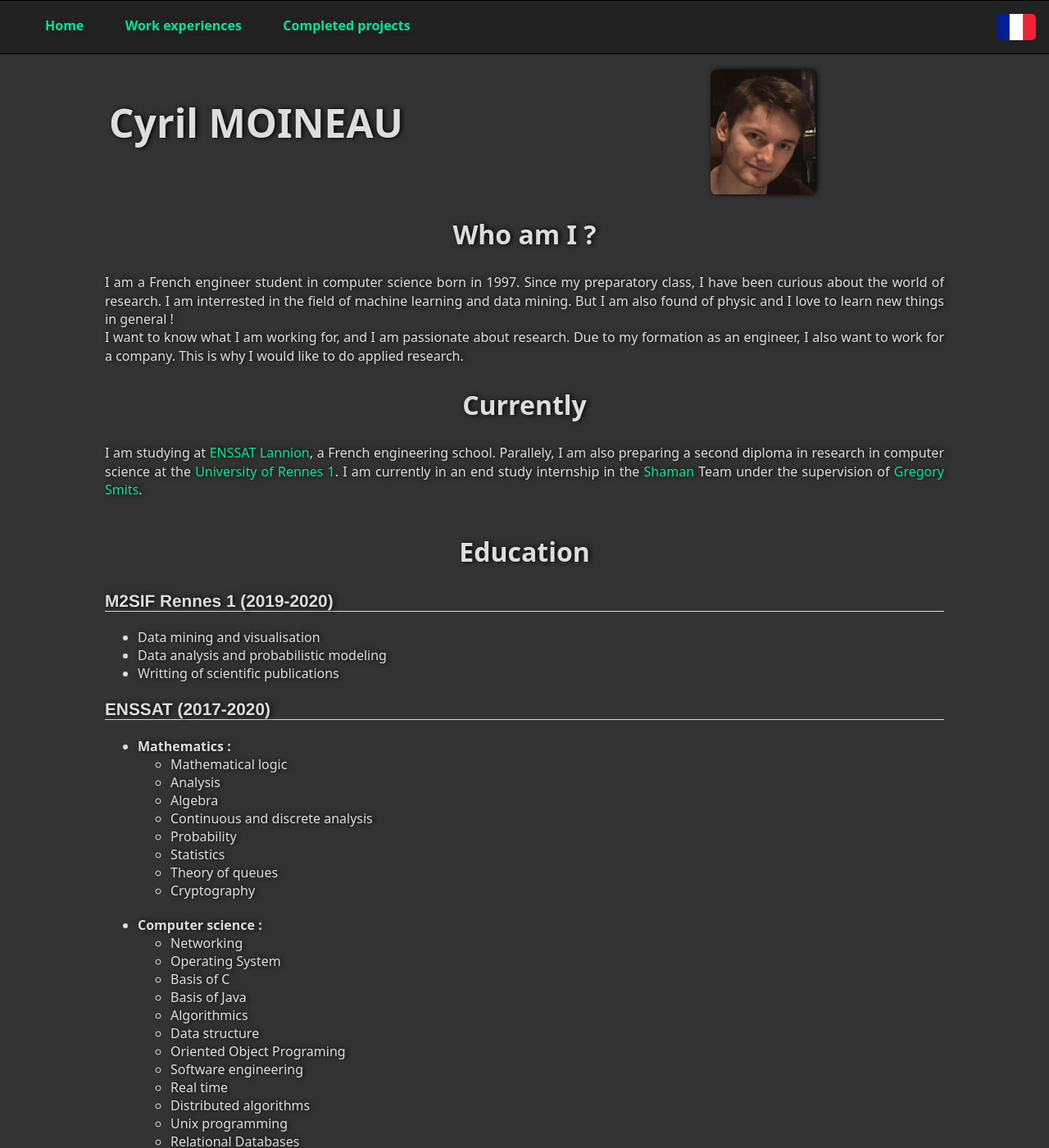
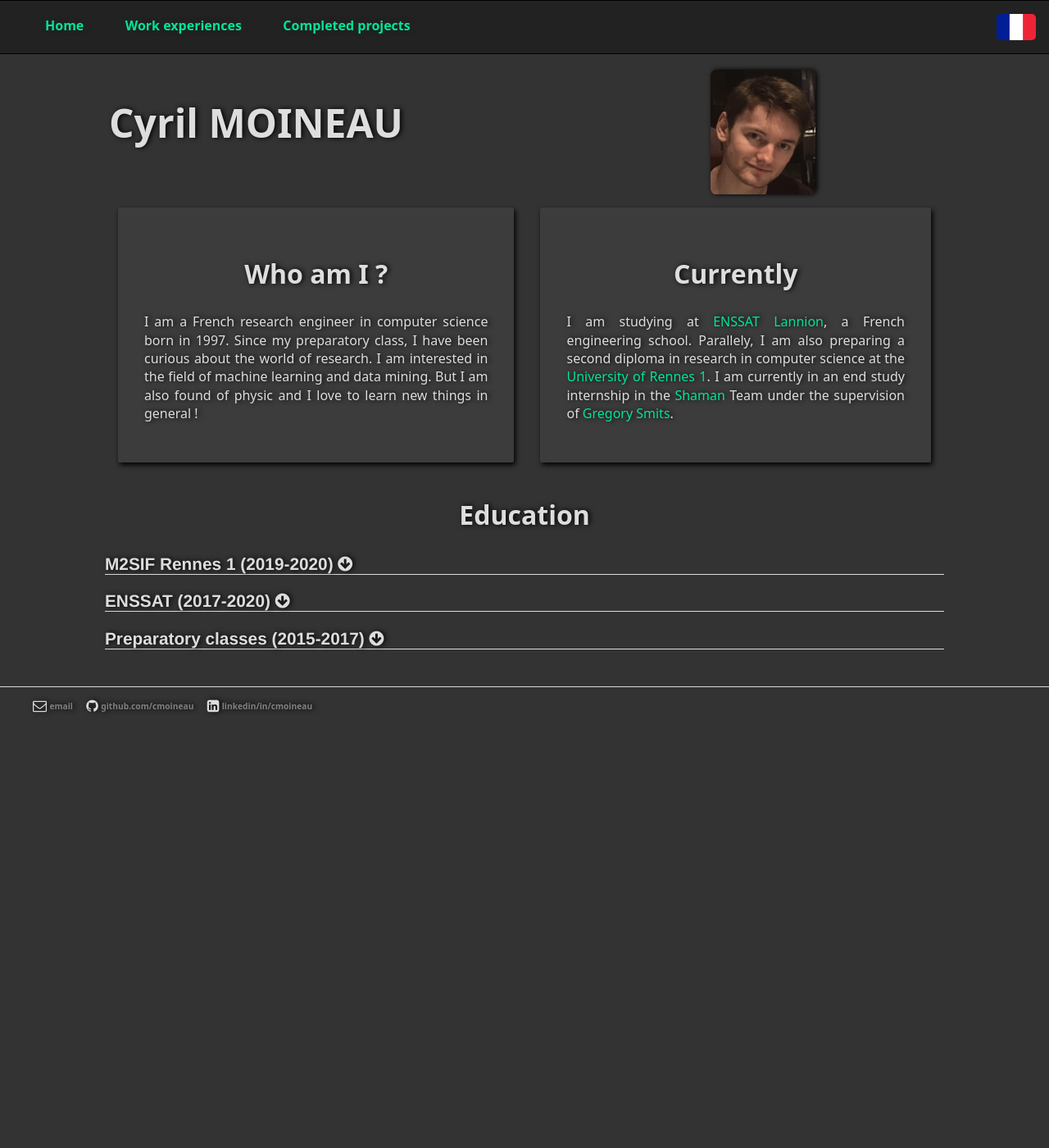
Before and after one commit to cmoineau/cmoineau.github.io, a Jekyll site: the page built from index.html, in a window 1280 px wide and 1400 px high. Shown: the whole window at 82% size. Built offline with Jekyll 4.4.1, drawn with Linux system fonts in a browser that asks for light colours; some of the changed text lies outside the part shown.

Commit message:
Visual Update.x

```diff
--- a/index.html
+++ b/index.html
@@ -8,15 +8,14 @@ title: Cyril MOINEAU
 			<h1 style="float: left;">Cyril MOINEAU</h1>
 		</div>
 		<div id="flex-container">
-			<div>
+			<div class="box" style="margin: 1em;">
 				<h2>Who am I ?</h2>
 					<p>
-						I am a French engineer student in computer science born in 1997. Since my preparatory class, I have been curious about the world of research.
-						I am interrested in the field of machine learning and data mining. But I am also found of physic and I love to learn new things in general !
-						</br>
-						I want to know what I am working for, and I am passionate about research. Due to my formation as an engineer, I also want to work for a company. This is why I would like to do applied research.
+						I am a French research engineer in computer science born in 1997. Since my preparatory class, I have been curious about the world of research.
+						I am interested in the field of machine learning and data mining. But I am also found of physic and I love to learn new things in general !
 					</p>
-
+			</div>
+			<div class="box" style="margin: 1em;">
 				<h2>Currently</h2>
 				<p>
 					I am studying at <a href="http://www.enssat.fr/">ENSSAT Lannion</a>, a French engineering school. Parallely, I am also preparing a second diploma in research in computer science at the <a href="https://www.univ-rennes1.fr/">University of Rennes 1</a>. I am currently in an end study internship in the <a href="http://www-shaman.irisa.fr/">Shaman</a> Team under the supervision of <a href="http://people.irisa.fr/Gregory.Smits/"> Gregory Smits</a>.
@@ -25,14 +24,21 @@ title: Cyril MOINEAU
 		</div>
 		<h2>Education</h2>
 
-		<h3>M2SIF Rennes 1 (2019-2020)</h3>
-			<ul>
+		<h3>M2SIF Rennes 1 (2019-2020)
+			<i id="1_show" class="fa fa-arrow-circle-down" aria-hidden="true" onclick="document.getElementById('msif').style.display='block';document.getElementById('1_hide').style.display='initial';document.getElementById('1_show').style.display='none';"></i>
+
+			<i id="1_hide" class="fa fa-arrow-circle-up" aria-hidden="true" onclick="document.getElementById('msif').style.display='none';document.getElementById('1_hide').style.display='none';document.getElementById('1_show').style.display='initial';" style="display:none;"></i></h3>
+			<ul id="msif" style="display:none;">
 				<li>Data mining and visualisation</li>
 				<li>Data analysis and probabilistic modeling</li>
 				<li>Writting of scientific publications</li>
 			</ul>
-		<h3>ENSSAT (2017-2020)</h3>
-			<ul>
+		<h3>ENSSAT (2017-2020)
+
+			<i id="2_show" class="fa fa-arrow-circle-down" aria-hidden="true" onclick="document.getElementById('enssat').style.display='block';document.getElementById('2_hide').style.display='initial';document.getElementById('2_show').style.display='none';"></i>
+
+			<i id="2_hide" class="fa fa-arrow-circle-up" aria-hidden="true" onclick="document.getElementById('enssat').style.display='none';document.getElementById('2_hide').style.display='none';document.getElementById('2_show').style.display='initial';" style="display:none;"></i></h3>
+			<ul id="enssat" style="display:none;">
 				<li><strong>Mathematics :</strong>
 					<ul>
 						<li>Mathematical logic</li>
@@ -76,8 +82,11 @@ title: Cyril MOINEAU
 						<li>Basic digital systems</li>
 					</ul>
 			</ul>
-		<h3>Preparatory classes (2015-2017)</h3>
-			<ul>
+		<h3>Preparatory classes (2015-2017)
+			<i id="3_show" class="fa fa-arrow-circle-down" aria-hidden="true" onclick="document.getElementById('prep').style.display='block';document.getElementById('3_hide').style.display='initial';document.getElementById('3_show').style.display='none';"></i>
+			<i id="3_hide" class="fa fa-arrow-circle-up" aria-hidden="true" onclick="document.getElementById('prep').style.display='none';document.getElementById('3_hide').style.display='none';document.getElementById('3_show').style.display='initial';" style="display:none;"></i></h3>
+
+			<ul id="prep" style="display:none;">
 				<li><strong>Mathematics :</strong></li>
 					<ul>
 						<li>Linear algebra</li>
```
Also changed, not shown: fr/index.html (+18 -10 lines), README.md.
